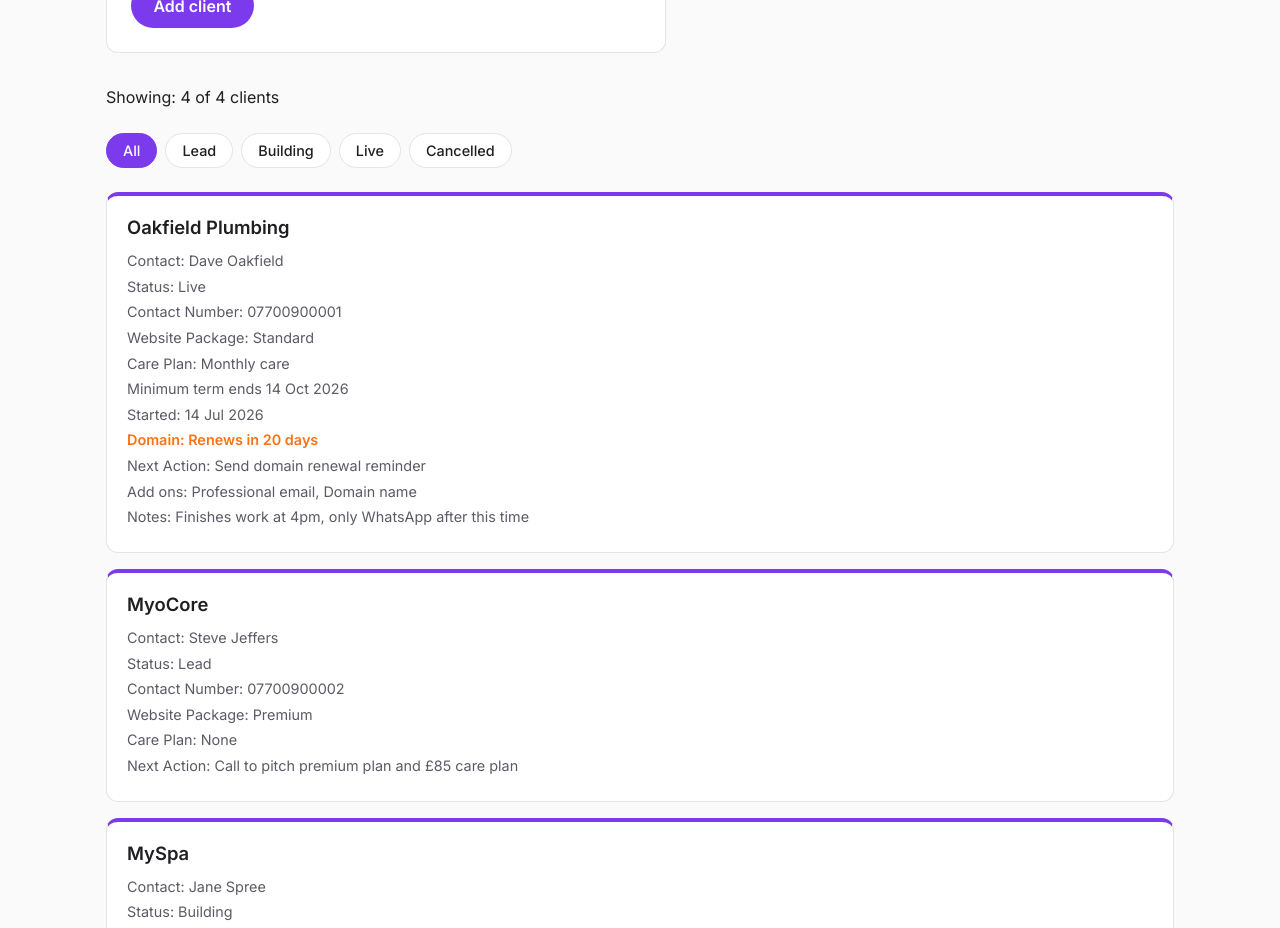
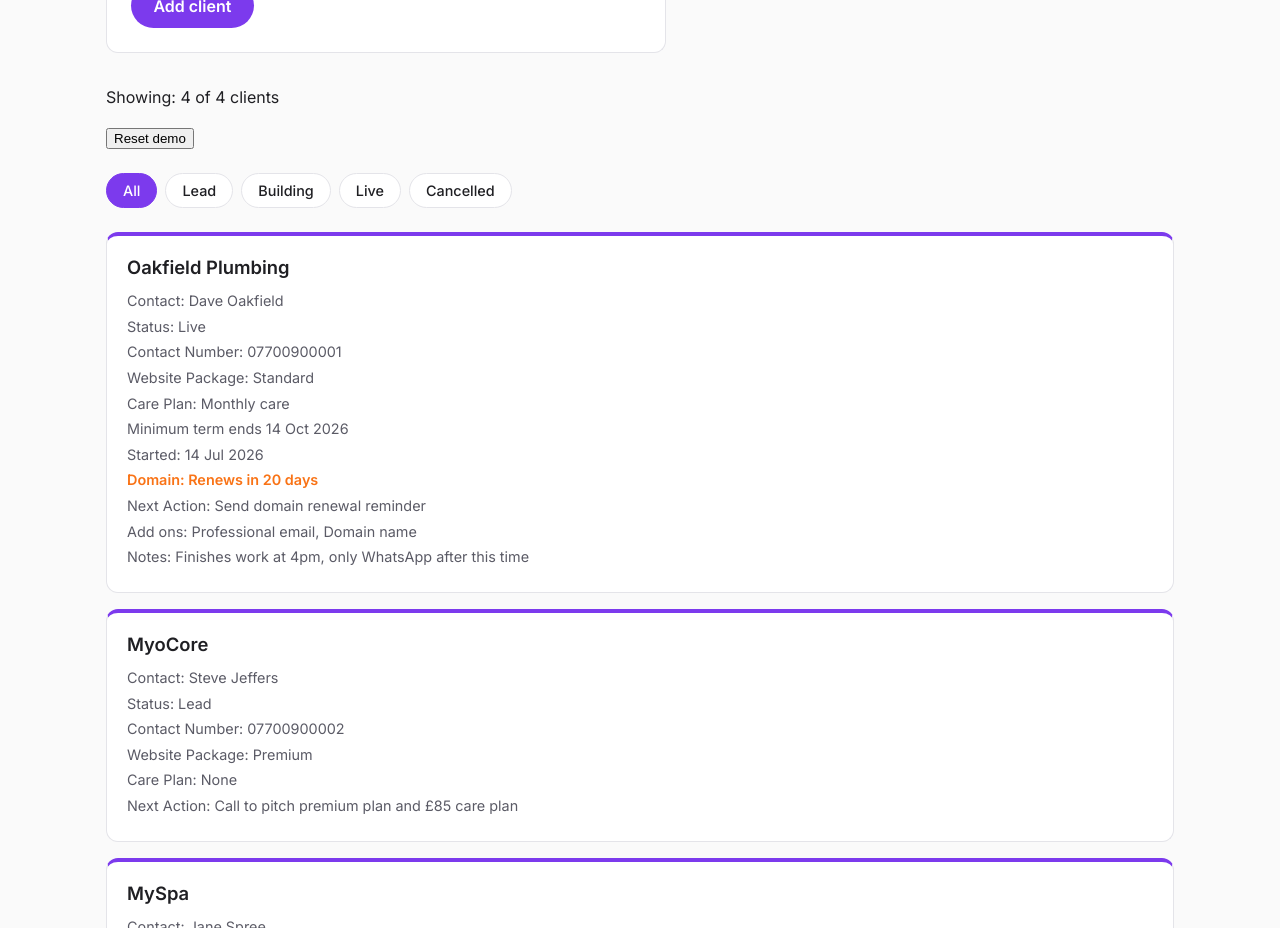
Before and after one commit to SteveJeffs/client-tracker, a React (Vite) app: page / in a window 1280 px wide. Shown: the part 1300-2228 px from the top of the page. Built offline with nearby package versions, Linux system fonts and the light colour scheme.

Commit message:
Fix capital C in form CSS

```diff
--- a/src/App.jsx
+++ b/src/App.jsx
@@ -29,6 +29,12 @@ function addClient(newClient) {
   setClients([...clients, newClient])
 }
 
+function resetDemo() {
+  if (window.confim('Reset to the demo clients? Anything you have added will be removed')) {
+    setClients(seedClients)
+  }
+}
+
   let visibleClients = clients
 
   if (statusFilter !== 'All') {
@@ -41,6 +47,7 @@ function addClient(newClient) {
       <AddClientForm onAdd={addClient
       } />
       <p>Showing: {visibleClients.length} of {clients.length} clients</p>
+      <button className="reset-button" onclick={resetDemo}>Reset demo</button>
       <div className="filters">
         <button className={statusFilter === 'All' ? 'active' : ''} onClick={() => setStatusFilter('All')}>All</button>
         <button className={statusFilter === 'Lead' ? 'active' : ''} onClick={() => setStatusFilter('Lead')}>Lead</button>
--- a/src/components/AddClientForm.jsx
+++ b/src/components/AddClientForm.jsx
@@ -1,5 +1,5 @@
 import { useState } from 'react'
-import './AddclientForm.css'
+import './AddClientForm.css'
 const addOnOptions = ['Copywriting', 'Domain name', 'Professional email', 'Booking integration', 'Priority build']
 
 const emptyForm = {
```
Also changed, not shown: src/App.css (line endings or trailing spaces).
